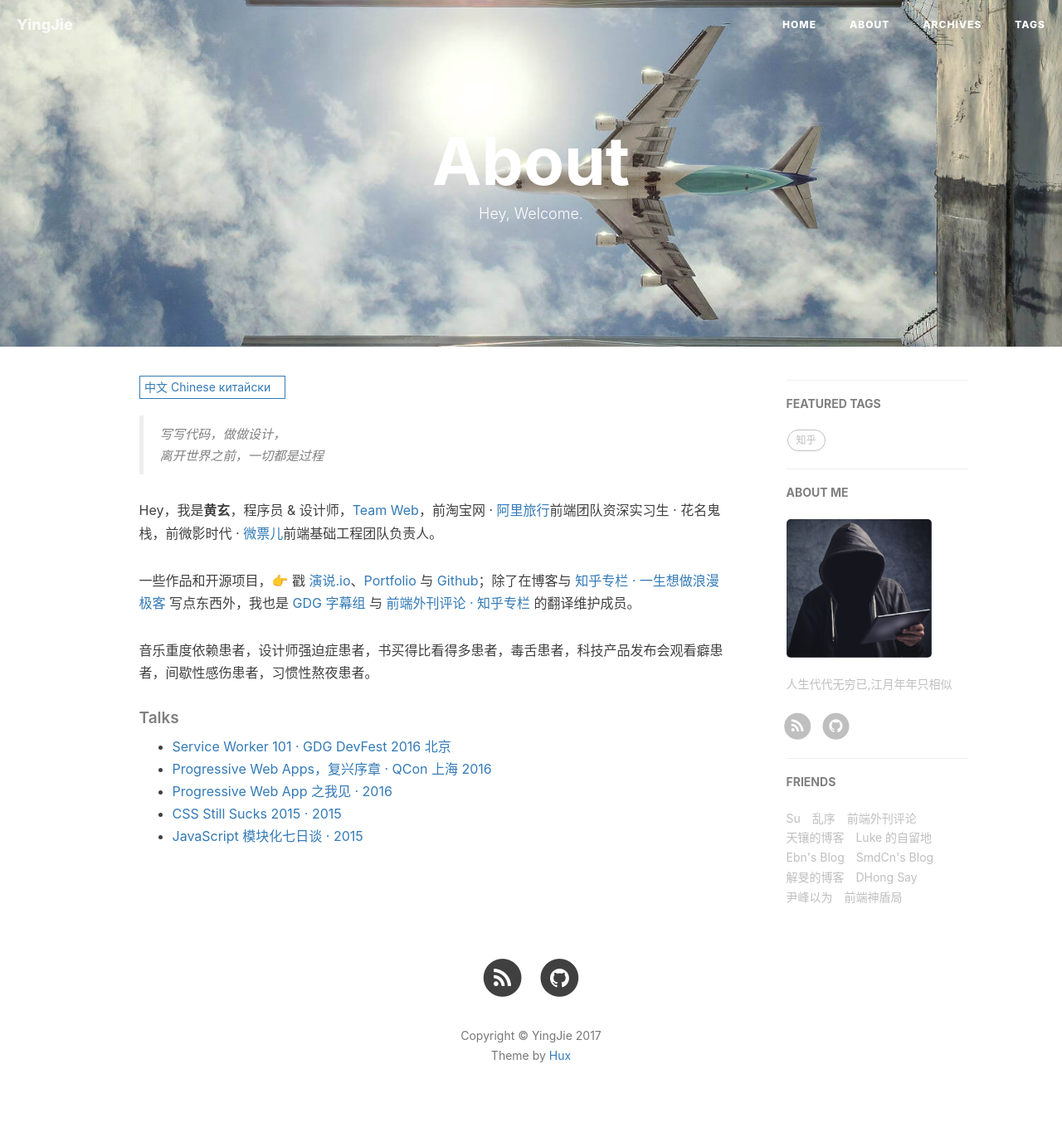
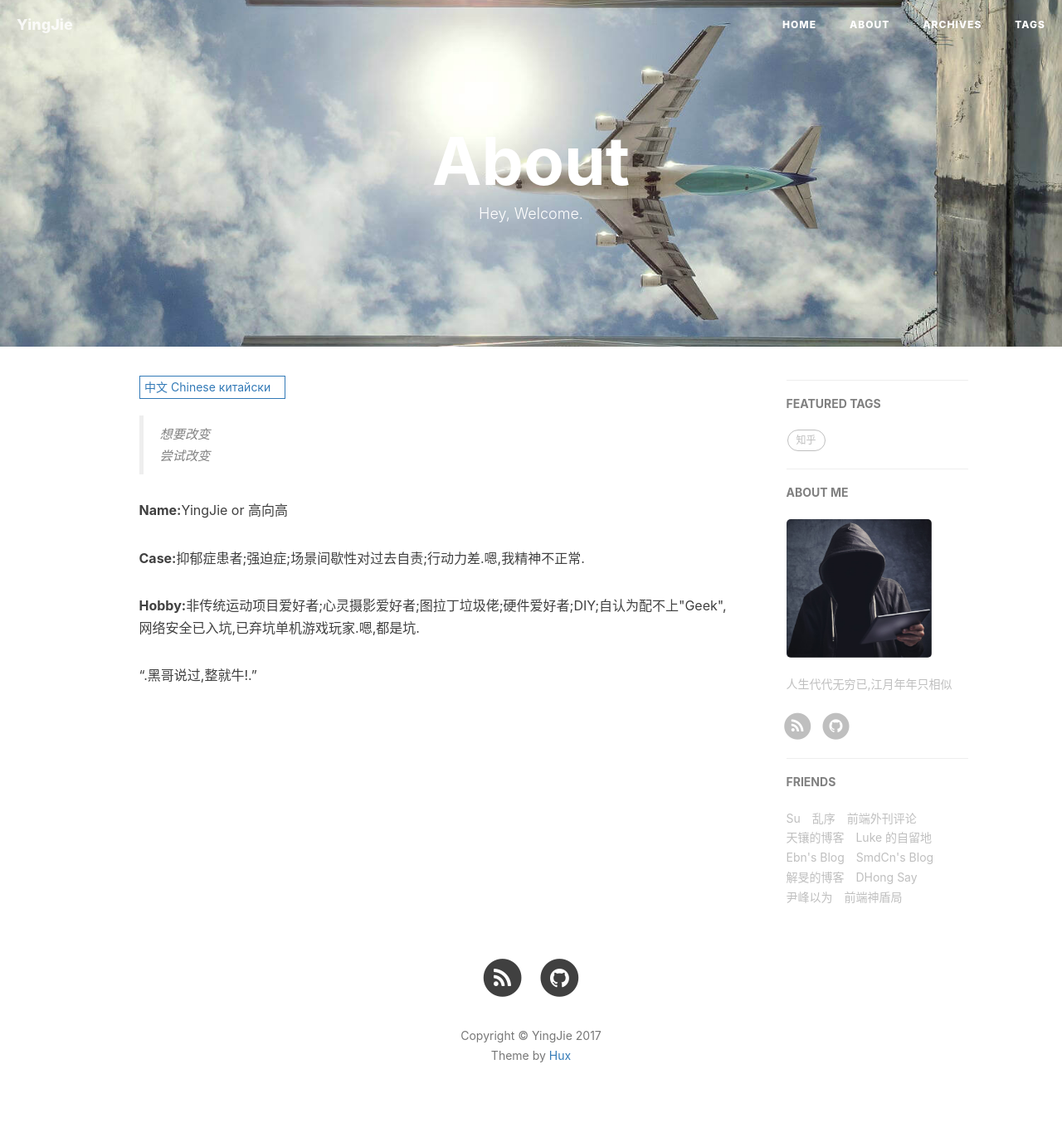
Before and after one commit to gyje/gyje.github.io-old, a Jekyll site: the page built from about.html, in a window 1280 px wide. Shown: the whole page at 83% size. Built offline with Jekyll 4.4.1, drawn with Linux system fonts in a browser that asks for light colours; nearby versions of some CDN libraries; comment, search, counter and statistics services are not loaded.

Commit message:
change about copy by codingblog

```diff
--- a/about.html
+++ b/about.html
@@ -14,70 +14,35 @@ header-img: "img/about-bg.jpg"
 
 <!-- Chinese Version -->
 <div class="zh post-container">
+	<blockquote><p>想要改变<br>
+    尝试改变</p></blockquote>
 
-    <!--copied from markdown -->
-    <blockquote><p>写写代码，做做设计，<br>
-    离开世界之前，一切都是过程</p></blockquote>
-
-    <p>Hey，我是<strong>黄玄</strong>，程序员 &amp; 设计师，<a href="https://medium.com/ben-and-dion/team-web-3315aa447fb2#.359a9c6cl">Team Web</a>，前淘宝网 · <a href="http://alitrip.com">阿里旅行</a>前端团队资深实习生 · 花名鬼栈，前微影时代 · <a href="http://www.wepiao.com/?r=movie">微票儿</a>前端基础工程团队负责人。</p>
-
-    <p>一些作品和开源项目，👉 戳 <a href="https://zhuanlan.zhihu.com/p/21280918">演说.io</a>、<a href="/portfolio">Portfolio</a> 与 <a href="http://github.com/huxpro">Github</a>；除了在博客与 <a href="http://zhuanlan.zhihu.com/huxblog">知乎专栏 · 一生想做浪漫极客</a> 写点东西外，我也是 <a href="http://www.gfansub.com/">GDG 字幕组</a> 与 <a href="http://zhuanlan.zhihu.com/FrontendMagazine">前端外刊评论 · 知乎专栏</a> 的翻译维护成员。</p>
-
-    <p>音乐重度依赖患者，设计师强迫症患者，书买得比看得多患者，毒舌患者，科技产品发布会观看癖患者，间歇性感伤患者，习惯性熬夜患者。</p>
-    <h5>Talks</h5>
-
-    <ul>
-    <li><a href="//huangxuan.me/2016/11/20/sw-101-gdgdf/">Service Worker 101 · GDG DevFest 2016 北京</a></li>
-    <li><a href="//huangxuan.me/2016/10/20/pwa-qcon2016/">Progressive Web Apps，复兴序章 · QCon 上海 2016</a></li>
-    <li><a href="//huangxuan.me/2016/06/05/pwa-in-my-pov/">Progressive Web App 之我见 · 2016</a></li>
-    <li><a href="//huangxuan.me/2015/12/28/css-sucks-2015/">CSS Still Sucks 2015 · 2015</a></li>
-    <li><a href="//huangxuan.me/2015/07/09/js-module-7day/">JavaScript 模块化七日谈 · 2015</a></li>
-    </ul>
+	<p><strong>Name:</strong>YingJie or 高向高</p>
+	<p><strong>Case:</strong>抑郁症患者;强迫症;场景间歇性对过去自责;行动力差.嗯,我精神不正常.</p>
+	<p><strong>Hobby:</strong>非传统运动项目爱好者;心灵摄影爱好者;图拉丁垃圾佬;硬件爱好者;DIY;自认为配不上"Geek",网络安全已入坑,已弃坑单机游戏玩家.嗯,都是坑.</p>
+	<q>.黑哥说过,整就牛!.</q>
 </div>
 
 <!-- English Version -->
 <div class="en post-container">
-    <blockquote><p>Yet another Web Developer. <br>
-    Yet another Life-long Designer.</p></blockquote>
+    <blockquote><p>To want to change<br>
+    To try to change</p></blockquote>
 
-    <p>Hi, I am <strong>Huang Xuan(黄玄)</strong>，you can call me <strong>Hux</strong>. I'm an engineer &amp; a designer who loves to build software such as <a href="http://yanshuo.io">Yanshuo.io</a> and more (<a href="/portfolio">Portfolio 👉</a> and <a href="http://github.com/huxpro">Github 👉</a>). I studied Digital Media Art and graduated from <a href="https://en.wikipedia.org/wiki/Communication_University_of_China">Communication University of China</a> in 2016.</p>
-
-    <p>As an engineer, I worked at Wepiao (<a href="https://www.crunchbase.com/organization/wepiao#/entity">see CrunchBase</a>) as the dev lead of Front-End Infrastructure Team, and used to intern at <a href="https://www.alitrip.com/">Alibaba Trip</a> for one year. As a designer, I was offered to be the UI/UX Designer Intern of Alibaba, Microsoft etc.</p>
-
-    <p>Moreover, I'm also a translator at <a href="http://www.gfansub.com/">GDG China Subtitle Team</a>, maintainer at <a href="http://zhuanlan.zhihu.com/FrontendMagazine">Frontend Magazine</a> and the owner of <a href="http://zhuanlan.zhihu.com/huxblog">Lifelong Romantic Geek</a>.</p>
-
-    <h5>Talks</h5>
-
-    <ul>
-    <li><a href="//huangxuan.me/2016/11/20/sw-101-gdgdf/">Service Worker 101, working offline and instant loading · GDG DevFest 2016 Beijing</a></li>
-    <li><a href="//huangxuan.me/2016/10/20/pwa-qcon2016/">Progressive Web Apps, make web great again · QCon Shanghai 2016</a></li>
-    <li><a href="//huangxuan.me/2016/06/05/pwa-in-my-pov/">Progressive Web App in my pov · 2016</a></li>
-    <li><a href="//huangxuan.me/2015/12/28/css-sucks-2015/">CSS Still Sucks 2015, and how we work around it · 2015</a></li>
-    <li><a href="//huangxuan.me/2015/07/09/js-module-7day/">JavaScript Modularization Journey · 2015</a></li>
-    </ul>
+	<p><strong>Name:</strong>YingJie or GaoxiangGao</p>
+	<p><strong>Case:</strong>Intermittent depression;Obsession;Somewhere Intermittent oneself Blame yourself for the past;Low perseverance.Yes,Abnormal spirit.</p>
+	<p><strong>Hobby:</strong>Non-traditional sports enthusiasts;Photography enthusiasts No equipment;Tulading's Tieba garbage collector;Hardware enthusiasts;DIY;Not worthy to be called:"Geek",Interested in network security,Offline gamers In the past.Yes,All not simple.</p>
+	<q>.There's a name for HeiGe(ZhouJingPing)'s hacker said:Just do it(😹)!.</q>
 </div>
 
 <!--ru versino-->
 <div class="ru post-container">
+	<blockquote><p>Хотите изменить<br>
+    попробуйте изменить</p></blockquote>
 
-    <!--copied from markdown -->
-    <blockquote><p>俄语测试，<br>
-    离开世界之前，一切都是过程</p></blockquote>
-
-    <p>Hey，我是<strong>黄玄</strong>，程序员 &amp; 设计师，<a href="https://medium.com/ben-and-dion/team-web-3315aa447fb2#.359a9c6cl">Team Web</a>，前淘宝网 · <a href="http://alitrip.com">阿里旅行</a>前端团队资深实习生 · 花名鬼栈，前微影时代 · <a href="http://www.wepiao.com/?r=movie">微票儿</a>前端基础工程团队负责人。</p>
-
-    <p>一些作品和开源项目，👉 戳 <a href="https://zhuanlan.zhihu.com/p/21280918">演说.io</a>、<a href="/portfolio">Portfolio</a> 与 <a href="http://github.com/huxpro">Github</a>；除了在博客与 <a href="http://zhuanlan.zhihu.com/huxblog">知乎专栏 · 一生想做浪漫极客</a> 写点东西外，我也是 <a href="http://www.gfansub.com/">GDG 字幕组</a> 与 <a href="http://zhuanlan.zhihu.com/FrontendMagazine">前端外刊评论 · 知乎专栏</a> 的翻译维护成员。</p>
-
-    <p>音乐重度依赖患者，设计师强迫症患者，书买得比看得多患者，毒舌患者，科技产品发布会观看癖患者，间歇性感伤患者，习惯性熬夜患者。</p>
-    <h5>Talks</h5>
-
-    <ul>
-    <li><a href="//huangxuan.me/2016/11/20/sw-101-gdgdf/">Service Worker 101 · GDG DevFest 2016 北京</a></li>
-    <li><a href="//huangxuan.me/2016/10/20/pwa-qcon2016/">Progressive Web Apps，复兴序章 · QCon 上海 2016</a></li>
-    <li><a href="//huangxuan.me/2016/06/05/pwa-in-my-pov/">Progressive Web App 之我见 · 2016</a></li>
-    <li><a href="//huangxuan.me/2015/12/28/css-sucks-2015/">CSS Still Sucks 2015 · 2015</a></li>
-    <li><a href="//huangxuan.me/2015/07/09/js-module-7day/">JavaScript 模块化七日谈 · 2015</a></li>
-    </ul>
+	<p><strong>Имена:</strong>YingJie or 高向高</p>
+	<p><strong>Дело:</strong> у пациентов с депрессией;Обсессивно;прерывистый где - то винить себя в прошлом;настойчивость разница.Да,мой дух не нормально.</p>
+	<p><strong>Хобби:</strong>движение любителей нетрадиционных проектов; любителей фотографии не использовать оборудование;TuladingTieBa Научи меня собирание мусора;оборудование энтузиастов;DIY;не достоин называться:"Geek",изучение сетевой безопасности,играть в автономном режиме игры.Да,все не так просто.</p>
+	<q>.есть хакер по имени HeiGe(ZhouJingPing) сказал,чтобы сделать это!.</q>
 </div>
 
 <!-- Handle Language Change -->
```
